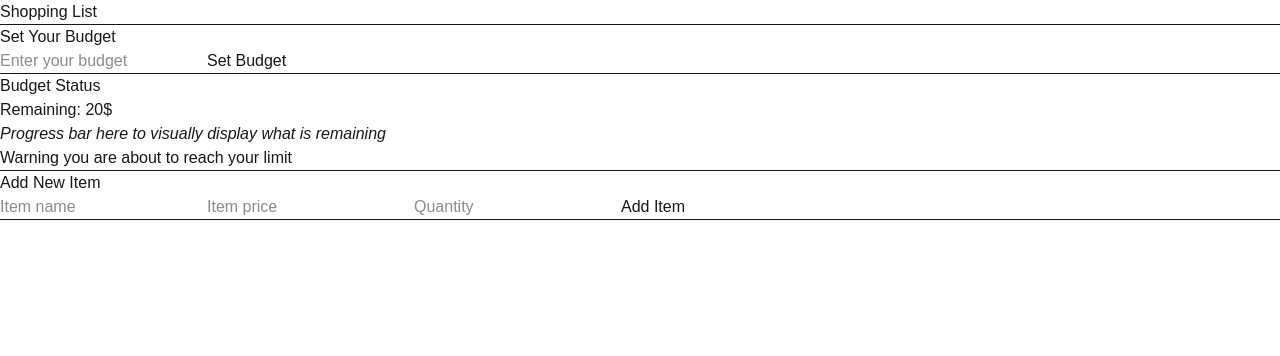
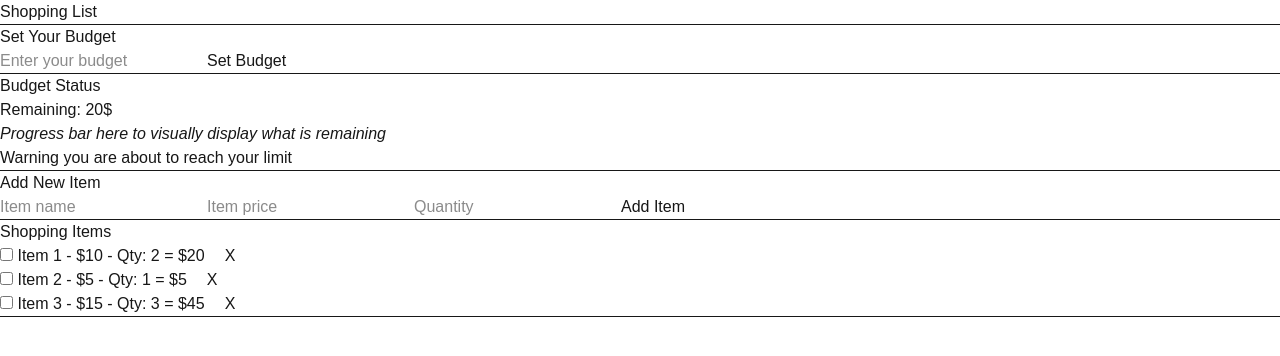
Before and after one commit to fax-spittah/shopping-list, a Next.js app: page / in a window 1280 px wide. Shown: the top 356 px of the page. Built offline with nearby package versions, Linux system fonts and the light colour scheme.

Commit message:
feat: add ShoppingItems component to home page

```diff
--- /dev/null
+++ b/app/components/ShoppingItems.tsx
@@ -0,0 +1,21 @@
+export default function ShoppingItems() {
+  return (
+    <div>
+      <h2>Shopping Items</h2>
+      <ul>
+        <li>
+          <input type="checkbox" /> Item 1 - $10 - Qty: 2 = $20
+          <button className="ml-5">X</button>
+        </li>
+        <li>
+          <input type="checkbox" /> Item 2 - $5 - Qty: 1 = $5
+          <button className="ml-5">X</button>
+        </li>
+        <li>
+          <input type="checkbox" /> Item 3 - $15 - Qty: 3 = $45
+          <button className="ml-5">X</button>
+        </li>
+      </ul>
+    </div>
+  );
+}
--- a/app/pages/HomePage.tsx
+++ b/app/pages/HomePage.tsx
@@ -1,6 +1,7 @@
 import AddItemComponent from "../components/AddItemComponent";
 import DisplayBudgentStatusComponent from "../components/DisplayBudgentStatusComponent";
 import SetBudgetComponent from "../components/SetBudgetComponent";
+import ShoppingItems from "../components/ShoppingItems";
 
 export default function HomePage() {
   return (
@@ -13,6 +14,8 @@ export default function HomePage() {
       <hr />
       <AddItemComponent />
       <hr />
+      <ShoppingItems />
+      <hr />
     </div>
   );
 }
```
